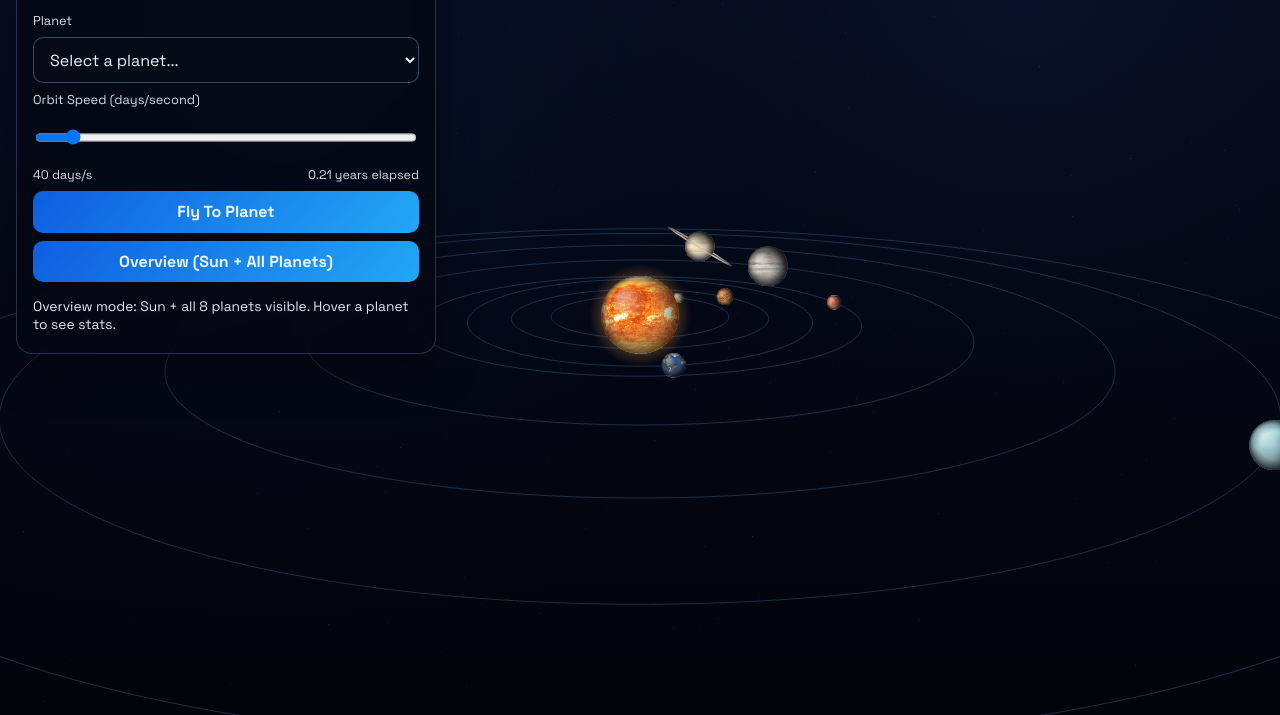
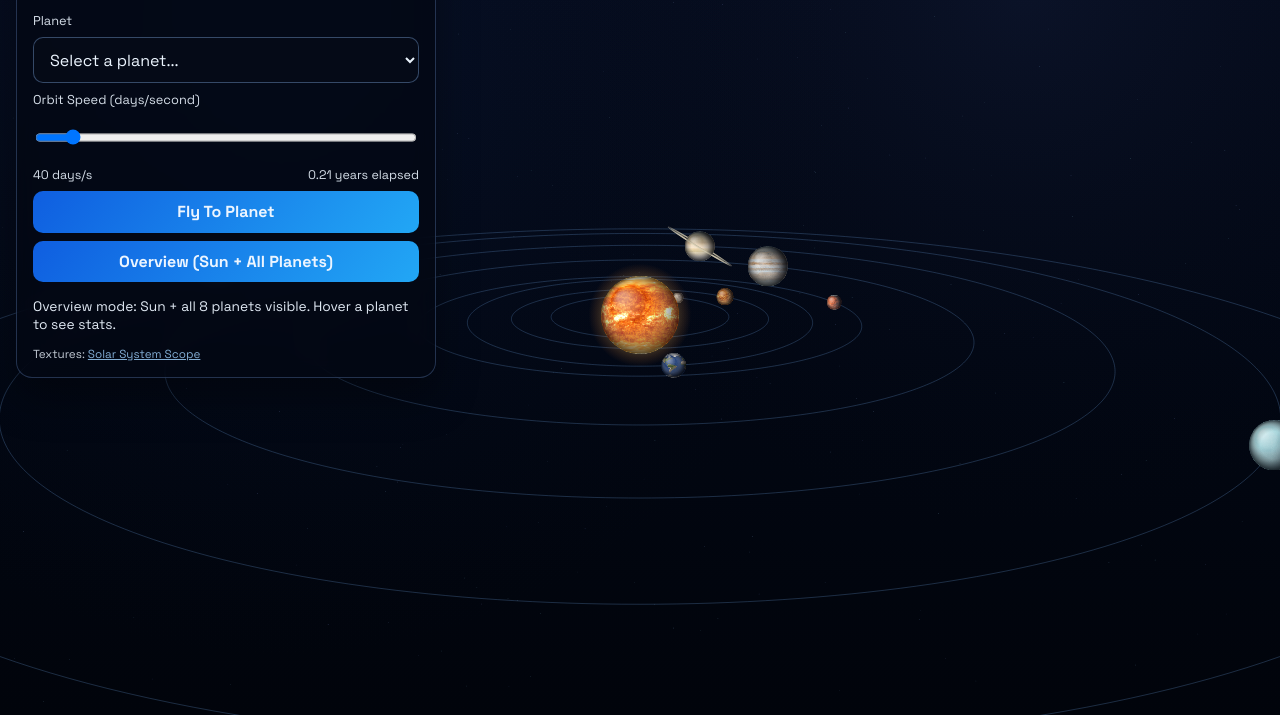
Before and after one commit to 5h45h4nk/solar-system, a website: page index.html in a window 1280 px wide. Shown: the part 85-800 px from the top of the page. Drawn offline with Linux system fonts and the light colour scheme; animation ran at ten frames a second.

Commit message:
Add in-app texture credits and attribution docs

```diff
--- a/index.html
+++ b/index.html
@@ -35,6 +35,9 @@
         <button id="overview-btn" type="button">Overview (Sun + All Planets)</button>
       </div>
       <div id="planet-info" class="planet-info">Loading...</div>
+      <div class="credits">
+        Textures: <a href="https://www.solarsystemscope.com/textures/" target="_blank" rel="noopener noreferrer">Solar System Scope</a>
+      </div>
     </div>
     <canvas id="scene"></canvas>
 
--- a/styles.css
+++ b/styles.css
@@ -103,6 +103,20 @@ button:hover {
   min-height: 2.5rem;
 }
 
+.credits {
+  margin-top: 0.65rem;
+  font-size: 0.73rem;
+  opacity: 0.82;
+}
+
+.credits a {
+  color: #9fd2ff;
+}
+
+.credits a:hover {
+  color: #c2e4ff;
+}
+
 .sim-stats {
   display: flex;
   justify-content: space-between;
```
Also changed, not shown: ATTRIBUTION.md (added, +17 -0 lines), README.md.
